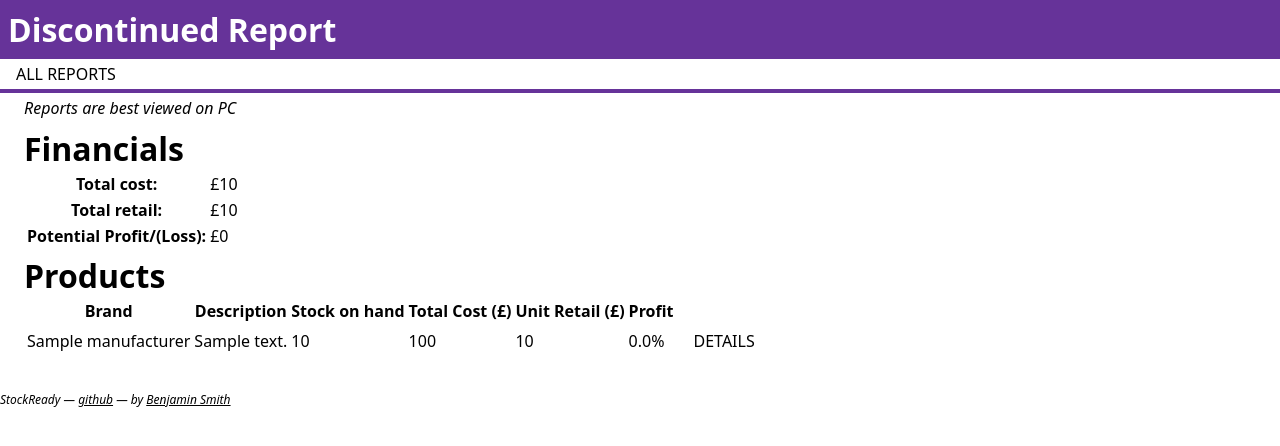
After one commit to bsmith/StockReady, a Flask app: page /reports/discontinued in a window 1280 px wide. The commit adds this page. Shown: the top 446 px of the page. Run offline with Flask 2, Linux system fonts and the light colour scheme; a database or web service that is not in the repository returns one stand-in record (values such as "Sample title"); some libraries are stand-ins or nearby versions; some web fonts are replaced.

Commit message:
✨ Discontinued Report

```diff
--- a/app.py
+++ b/app.py
@@ -3,6 +3,7 @@ from flask import Flask, render_template
 from controllers.products_controller import products_blueprint
 from controllers.manufacturers_controller import manufacturers_blueprint
 from controllers.product_types_controller import product_types_blueprint
+from controllers.reports_controller import reports_blueprint
 
 def create_app():
     app = Flask(__name__)
@@ -14,6 +15,7 @@ def create_app():
     app.register_blueprint(products_blueprint)
     app.register_blueprint(manufacturers_blueprint)
     app.register_blueprint(product_types_blueprint)
+    app.register_blueprint(reports_blueprint)
 
     @app.route('/')
     def home():
--- /dev/null
+++ b/controllers/reports_controller.py
@@ -0,0 +1,24 @@
+from flask import Blueprint, render_template
+
+import repositories.product_repository as product_repository
+
+reports_blueprint = Blueprint("reports", __name__)
+
+@reports_blueprint.route("/reports/")
+def reports():
+    return render_template('reports/index.html.j2')
+
+def _calc_totals(dc_products):
+    total_cost = sum(p.cost_price for p in dc_products)
+    total_retail = sum(p.retail_price for p in dc_products)
+    return total_cost, total_retail
+
+@reports_blueprint.route("/reports/discontinued")
+def discontinued():
+    dc_products = product_repository.select_discontinued()
+    total_cost, total_retail = _calc_totals(dc_products)
+    potential_profit = total_retail - total_cost
+    return render_template('reports/discontinued.html.j2',
+        total_cost=total_cost, total_retail=total_retail,
+        potential_profit=potential_profit,
+        products=dc_products)
--- a/repositories/product_repository.py
+++ b/repositories/product_repository.py
@@ -3,8 +3,10 @@ from models.product import Product
 import repositories.product_type_repository as product_type_repository
 import repositories.manufacturer_repository as manufacturer_repository
 
-SQL_SELECT = """SELECT mpn, manufacturer_id, short_description, long_description, product_type_id, screen_size, stock_on_hand, cost_price, retail_price, discontinued, id FROM products WHERE id = %s"""
-SQL_SELECT_ALL = """SELECT mpn, manufacturer_id, short_description, long_description, product_type_id, screen_size, stock_on_hand, cost_price, retail_price, discontinued, id FROM products ORDER BY manufacturer_id ASC, id ASC"""
+SQL_SELECT_FIELDS="mpn, manufacturer_id, short_description, long_description, product_type_id, screen_size, stock_on_hand, cost_price, retail_price, discontinued, id"
+SQL_SELECT = "SELECT " + SQL_SELECT_FIELDS + " FROM products WHERE id = %s"
+SQL_SELECT_ALL = "SELECT " + SQL_SELECT_FIELDS + " FROM products ORDER BY manufacturer_id ASC, id ASC"""
+SQL_SELECT_DC = "SELECT " + SQL_SELECT_FIELDS + " FROM products WHERE discontinued = TRUE"
 
 class _ModelMakerWithCache:
     def __init__(self):
@@ -46,6 +48,12 @@ def select_all():
     products = [model_maker.make_model_from_select_row(row) for row in results]
     return products
 
+def select_discontinued():
+    results = run_sql(SQL_SELECT_DC)
+    model_maker = _ModelMakerWithCache()
+    products = [model_maker.make_model_from_select_row(row) for row in results]
+    return products
+
 SQL_DELETE = """DELETE FROM products WHERE id = %s"""
 SQL_DELETE_ALL = """DELETE FROM products"""
 
--- a/static/style.css
+++ b/static/style.css
@@ -177,6 +177,14 @@ form button[disabled] {
     border-color: var(--disabled-color-bg);
     background-color: var(--disabled-color-bg);
     color: var(--disabled-color-fg);
+}
+
+/* Sadly reports don't fit on small screens */
+.best-viewed-on-pc {
+    margin: 0.25rem 1.5rem 0.5rem;
+    font-size: 1rem;
+    font-weight: normal;
+    font-style: oblique;
 }
 
 /* PAGE SPECIFIC ELEMENTS */
--- a/templates/index.html.j2
+++ b/templates/index.html.j2
@@ -11,6 +11,7 @@
         <li><a href="{{ url_for('products.products') }}">All products</a></li>
         <li><a href="{{ url_for('manufacturers.manufacturers') }}">All manufacturers</a></li>
         <li><a href="{{ url_for('product_types.product_types') }}">Maintain product types</a></li>
+        <li><a href="{{ url_for('reports.reports') }}">Reports</a></li>
     </ul>
 </nav>
 {% endblock %}
--- /dev/null
+++ b/templates/reports/discontinued.html.j2
@@ -0,0 +1,80 @@
+{% extends "base.html.j2" %}
+{% block title %}Discontinued Report{% endblock %}
+{% block header %}
+<h1>Discontinued Report</h1>
+<nav class="actionbar">
+    <ul>
+        <li><a href="{{ url_for('.reports') }}">All Reports</a></li>
+    </ul>
+</nav>
+{% endblock %}
+{% block content %}
+<aside class="best-viewed-on-pc">
+    <p>Reports are best viewed on PC</p>
+</aside>
+<article class="report">
+    <section>
+        <h2>Financials</h2>
+
+        <table>
+            <tbody>
+                <tr>
+                    <th>Total cost:</th>
+                    <td>£{{ total_cost }}</td>
+                </tr>
+                <tr>
+                    <th>Total retail:</th>
+                    <td>£{{ total_retail }}</td>
+                </tr>
+                <tr>
+                    <th>Potential Profit/(Loss):</th>
+                    <td>
+                        {% if potential_profit < 0 %}
+                        £({{ potential_profit }})
+                        {% else %}
+                        £{{ potential_profit}}
+                        {% endif %}
+                    </td>
+                </tr>
+            </tbody>
+        </table>
+    </section>
+
+    <section>
+        <h2>Products</h2>
+
+        <table>
+            <thead>
+                <tr>
+                    <th>Brand</th>
+                    <th>Description</th>
+                    <th>Stock on hand</th>
+                    <th>Total Cost (£)</th>
+                    <th>Unit Retail (£)</th>
+                    <th>Profit</th>
+                    <th></th>
+                </tr>
+            </thead>
+            <tbody>
+                {% for product in products %}
+                <tr>
+                    <td>{{ product.manufacturer.short_brand_name }}</td>
+                    <td>{{ product.short_description }}</td>
+                    <td>{{ product.stock_on_hand }}</td>
+                    <td>{{ product.stock_on_hand * product.cost_price }}</td>
+                    <td>{{ product.retail_price }}</td>
+                    <td>{{ "{:.1f}%".format(product.calculate_profit_margin() * 100) }}</td>
+                    <td>
+                        <nav class="actionbar">
+                            <ul>
+                                <li><a href="{{ url_for('products.show_product', id=product.id) }}">details</a></li>
+                            </ul>
+                        </nav>
+                    </td>
+                </tr>
+                {% endfor %}
+            </tbody>
+        </table>
+    </section>
+</article>
+{% endblock %}
```
Also changed, not shown: templates/reports/index.html.j2 (added, +17 -0 lines).
